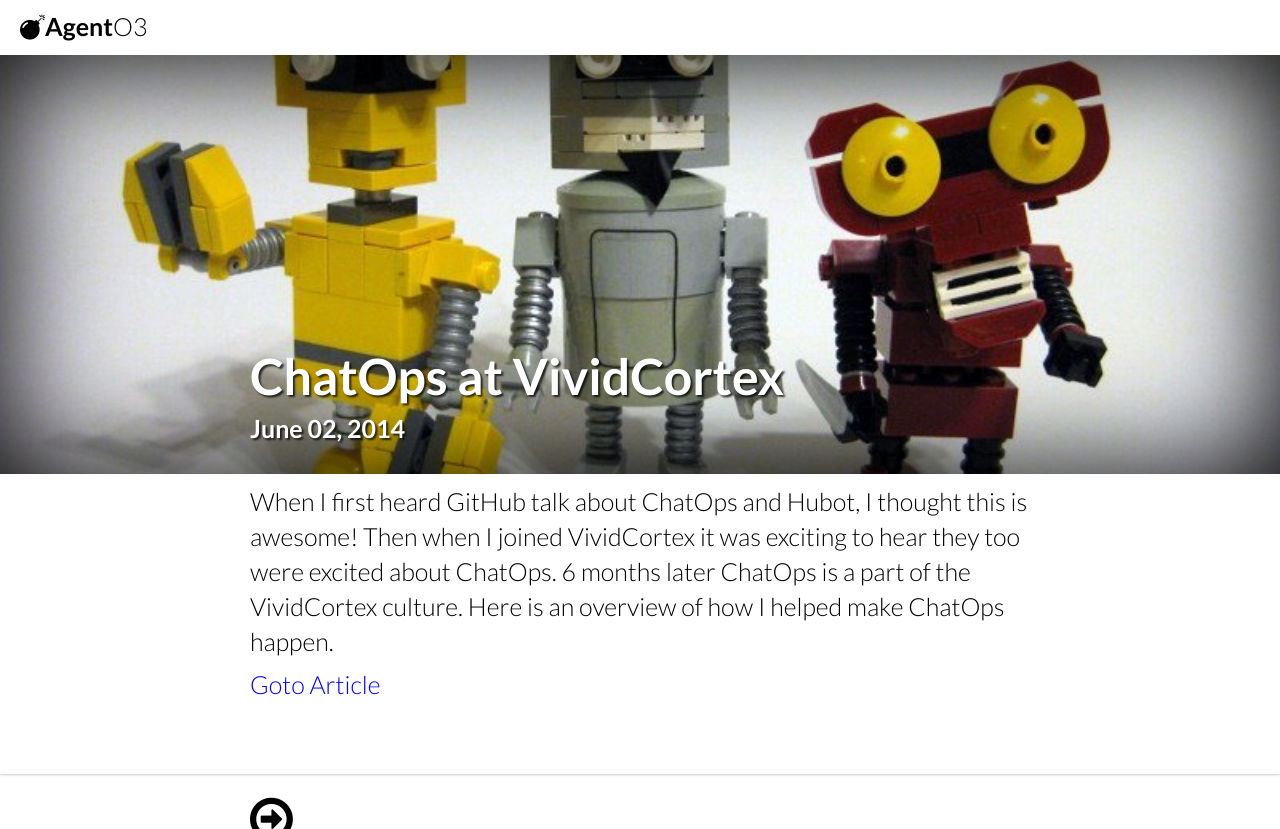
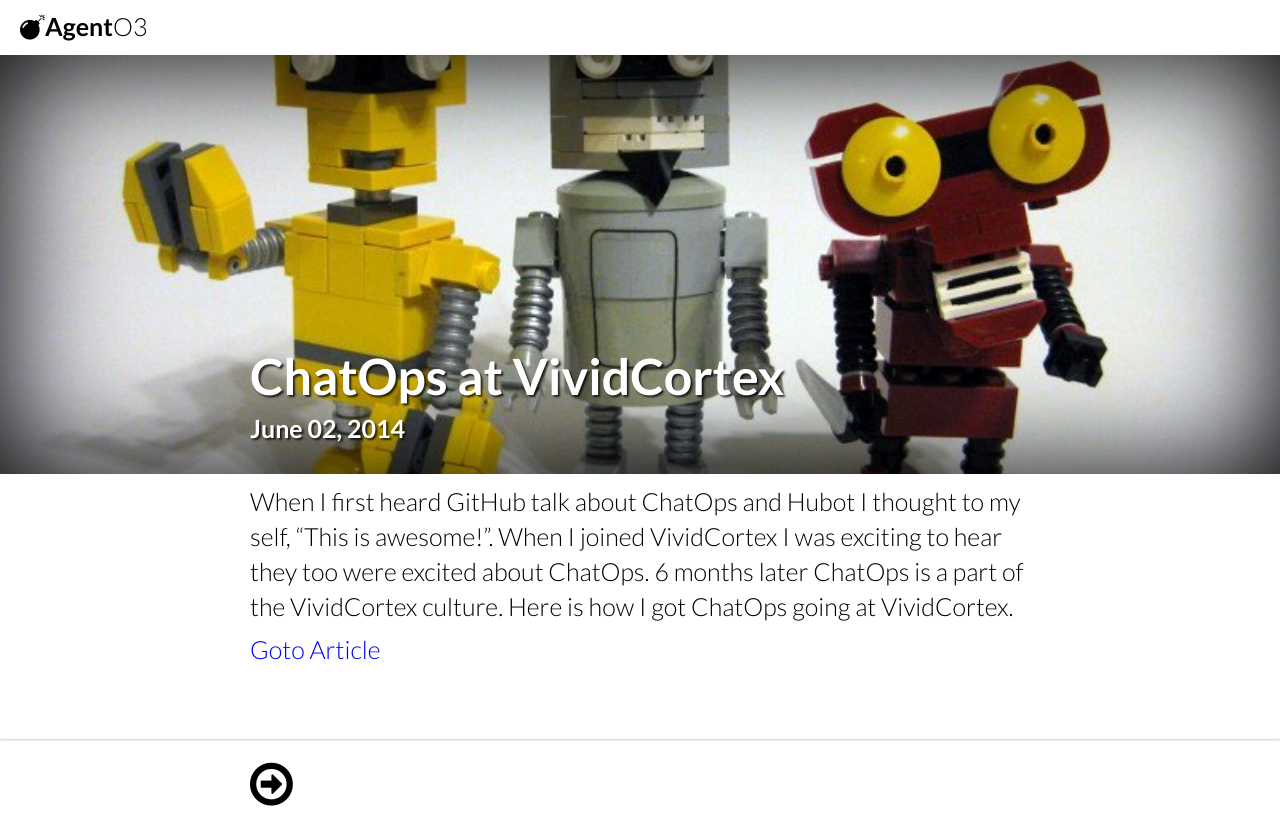
Before and after one commit to AgentO3/agento3.github.io, a Jekyll site: the page built from index.html, in a window 1280 px wide. Shown: the top 829 px of the page. Built offline with Jekyll 4.4.1, drawn with Linux system fonts in a browser that asks for light colours; nearby versions of some CDN libraries; the list of posts is cut into pages by our own code; grey boxes are pictures that could not be loaded.

Commit message:
Update 2014-06-02-chatops-at-vividcortex.md

```diff
--- a/_posts/2014-06-02-chatops-at-vividcortex.md
+++ b/_posts/2014-06-02-chatops-at-vividcortex.md
@@ -5,4 +5,4 @@ title: ChatOps at VividCortex
 image: /img/2014/06/robots.jpg
 ---
 
-When I first heard GitHub talk about ChatOps and Hubot, I thought this is awesome! Then when I joined VividCortex it was exciting to hear they too were excited about ChatOps. 6 months later ChatOps is a part of the VividCortex culture. Here is an overview of how I helped make ChatOps happen.
+When I first heard GitHub talk about ChatOps and Hubot I thought to my self, "This is awesome!". When I joined VividCortex I was exciting to hear they too were excited about ChatOps. 6 months later ChatOps is a part of the VividCortex culture. Here is how I got ChatOps going at VividCortex.
```
